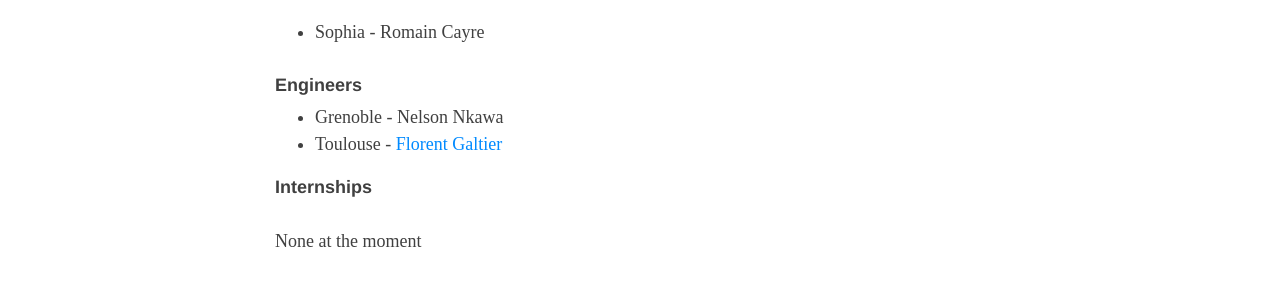
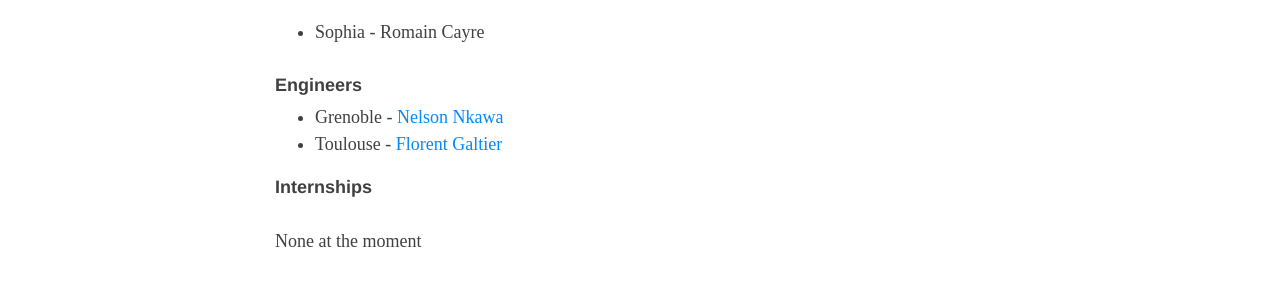
Before and after one commit to PFGimenez/REV-website, a Jekyll site: the page built from openpositions.md, in a window 1280 px wide and 900 px high, scrolled down 1792 px. Shown: the part 295-595 px from the top of the window. Built offline with Jekyll 4.4.1, drawn with Linux system fonts in a browser that asks for light colours; nearby versions of some CDN libraries; some web fonts are replaced; some of the changed lines change nothing that is shown.

Commit message:
PDF ingé démo

```diff
--- a/openpositions.md
+++ b/openpositions.md
@@ -76,7 +76,7 @@
 
 #### Engineers
 
-- Grenoble - Nelson Nkawa
+- Grenoble - [Nelson Nkawa](https://files.inria.fr/superviz/assets/img/positions/IG6demo.pdf)
 - Toulouse - [Florent Galtier](https://files.inria.fr/superviz/assets/img/positions/IG6.4.pdf)
 
 
```
Also changed, not shown: 1 other file.
